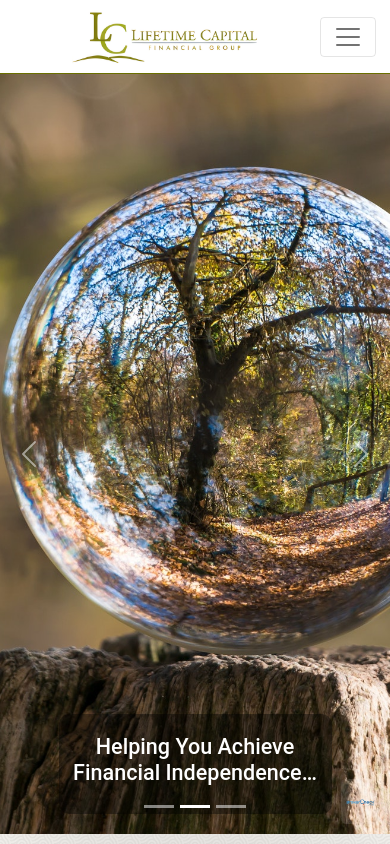
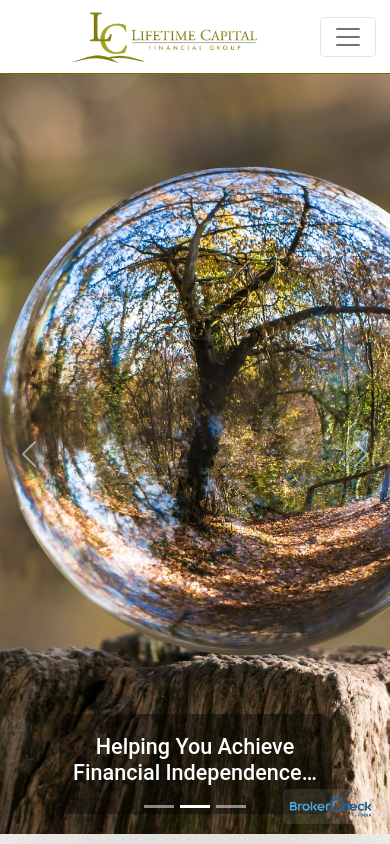
Before and after one commit to joswald123/Lifetimews, a React (Create React App) app: page / in a window 390 px wide. Shown: the top 844 px of the page. Built offline with nearby package versions, Linux system fonts and the light colour scheme.

Commit message:
brokerCheck logo style settings

```diff
--- a/src/components/contact/CardMap.css
+++ b/src/components/contact/CardMap.css
@@ -26,6 +26,10 @@
 
 .box-map .box .imageMap img {
     border-radius: 10px;
+}
+
+.box-map .box .content {
+    text-align: center;
 }
 
 .box-map .box .content a {
--- a/src/index.css
+++ b/src/index.css
@@ -127,3 +127,26 @@
     width: 11vw;
     background: rgba(255, 255, 255, 1);
 }
+
+/* Small Devices, Tablets */
+@media only screen and (max-width : 768px) {
+    .broker{
+        width: 15vw;
+    }
+
+    .broker:hover {
+        width: 16vw;
+    }
+}
+
+/* Small Devices, Tablets */
+@media only screen and (max-width : 425px) {
+    .broker{
+        width: 25vw;
+        padding: 5px 5px;
+    }
+
+    .broker:hover {
+        width: 26vw;
+    }
+}
```
